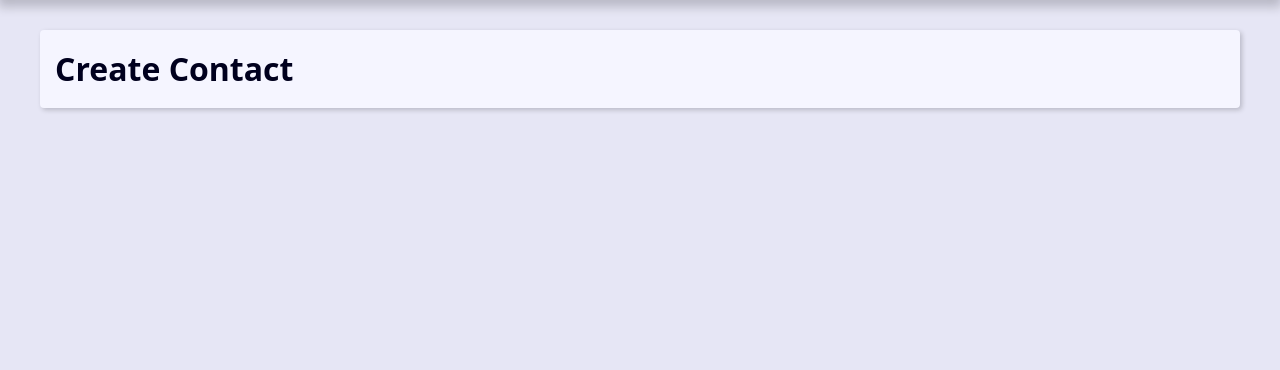
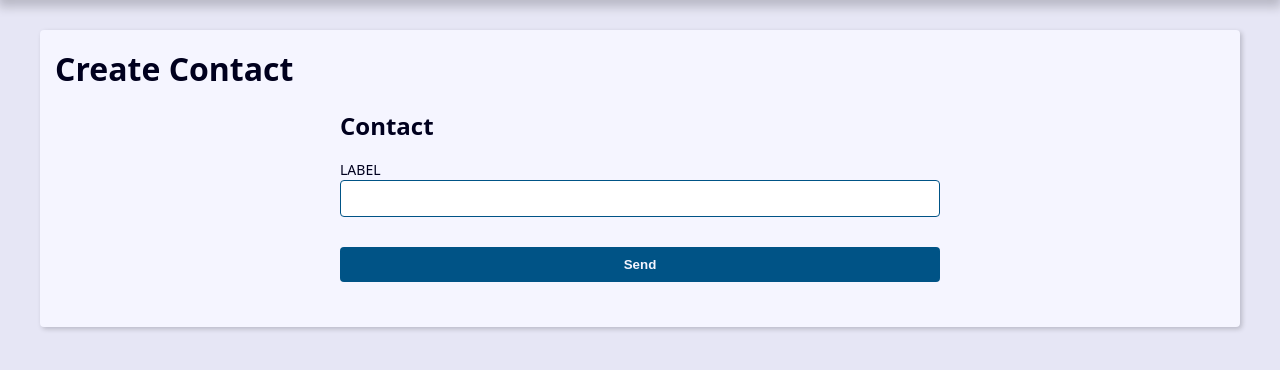
Before and after one commit to ecopque/schedule_project, a Django app: page /contacts/create in a window 1280 px wide. Shown: the part 239-609 px from the top of the page. Run offline with Django 5.2, Linux system fonts and the light colour scheme.

Commit message:
Construction create.html.

```diff
--- a/contact/templates/contact/create.html
+++ b/contact/templates/contact/create.html
@@ -2,7 +2,25 @@
 
 {% extends "global/base.html" %} <!-- # my_project/base_templates/global/base.html -->
 {% block content %}
-    <h1>
-        Create Contact <!-- # -->
-    </h1>
+  <h1>Create Contact</h1>
+  <div class="form-wrapper">
+    <h2>Contact</h2>
+    <form
+      action=""
+      method="POST"
+      enctype="multipart/form-data"
+    >
+      <div class="form-content">
+        <div class="form-group">
+          <label for="id_first_name">LABEL</label>
+          <input type="text" name="first_name" maxlength="255" id="id_first_name">
+        </div>
+      </div>
+      <div class="form-content">
+        <div class="form-group">
+          <button class="btn" type="submit">Send</button>
+        </div>
+      </div>
+    </form>
+  </div>
 {% endblock content %}
```
